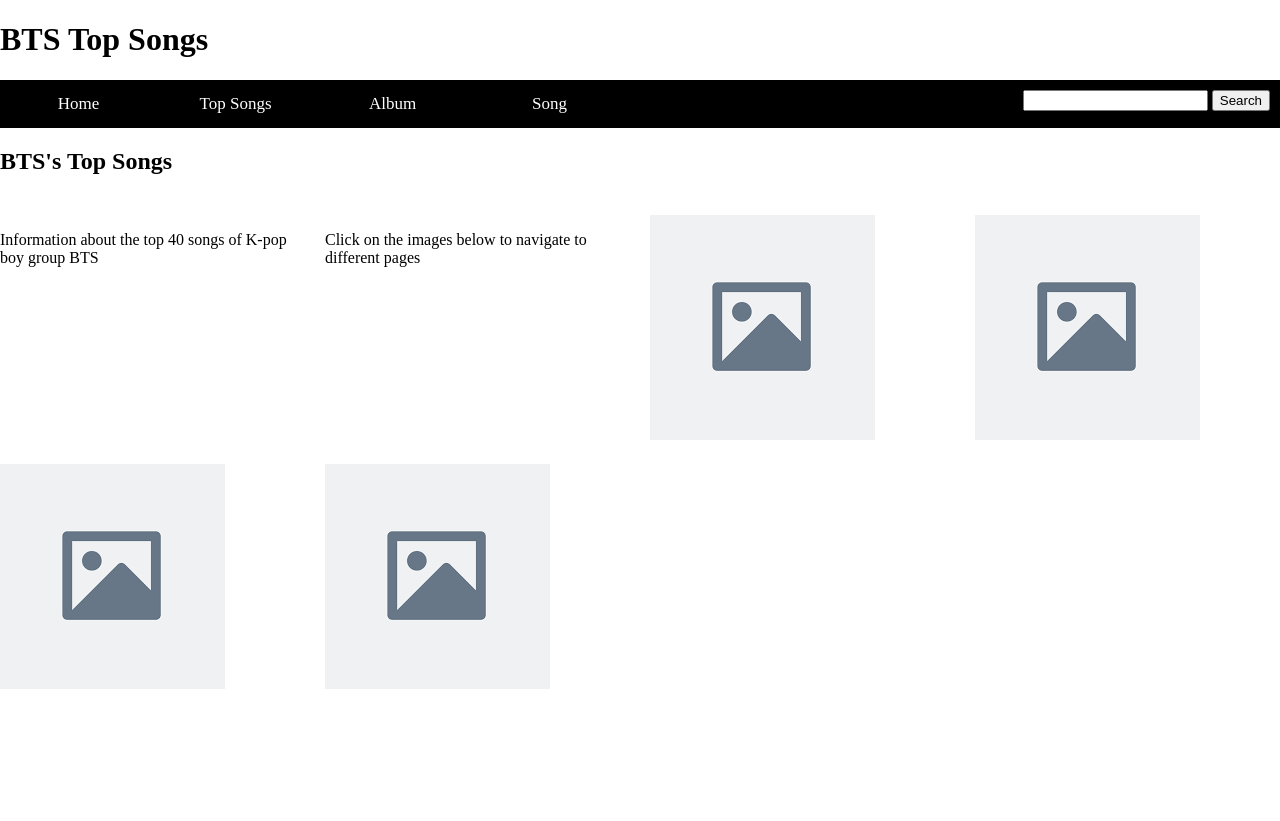
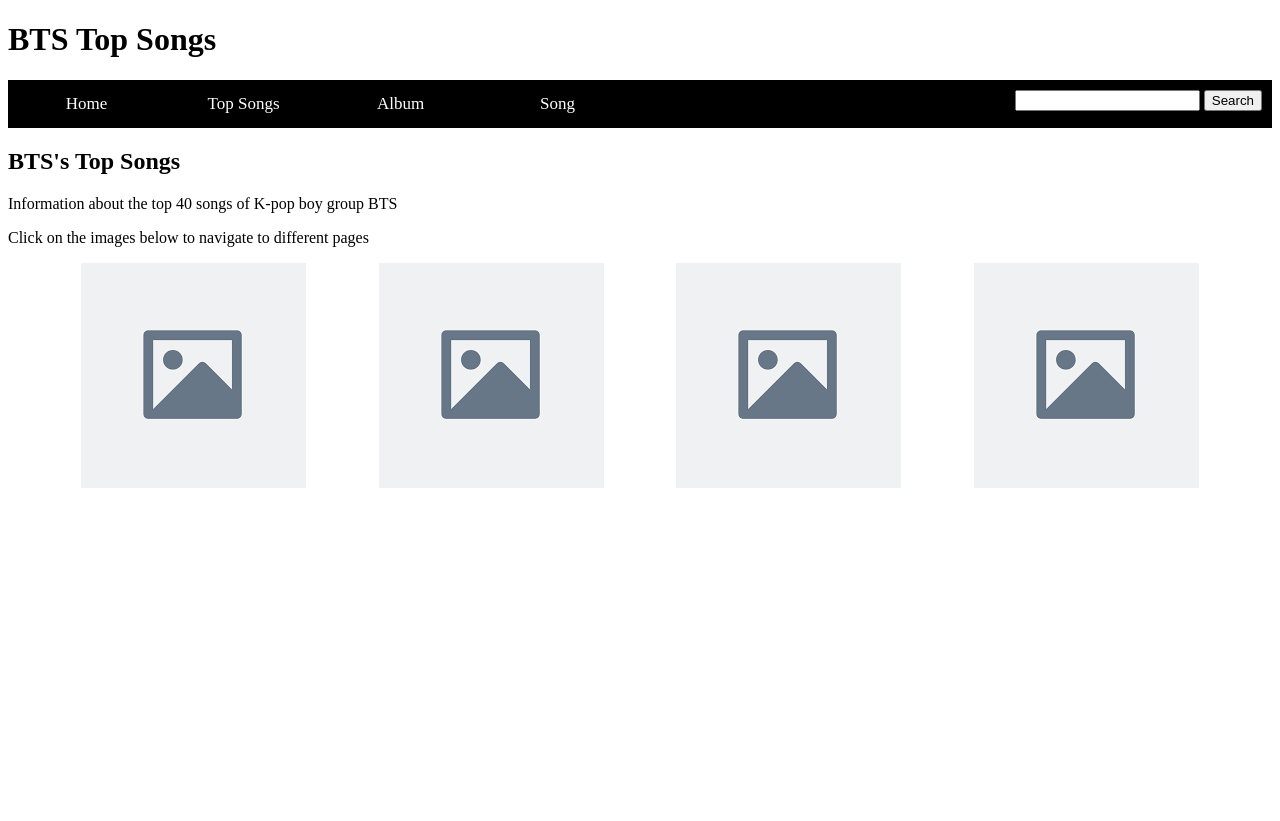
Before and after one commit to satoroal/BTS, a Flask app: page / in a window 1280 px wide. After the commit the page ends 488 px from the top, so only its background shows below. Run offline with Flask 3, Linux system fonts and the light colour scheme.

Commit message:
More general coding

```diff
--- a/main.py
+++ b/main.py
@@ -92,7 +92,5 @@
 
     return render_template("catalouge.html", song=songs_list, tag=title)
 
-
-
 if __name__ == "__main__":
     app.run(debug=True, host='0.0.0.0', port=81)
--- a/static/css/styles.css
+++ b/static/css/styles.css
@@ -1,10 +1,3 @@
-html, body {
-    margin: 0;
-    padding: 0;
-    height: 100%;
-    width: 100%;
-}
-
 form {
     float: right;
     margin-right: 20px;
@@ -52,14 +45,14 @@
     color: black;
 }
 
-main{
+.album-main{
     display:grid;
     grid-template-columns: 1fr 1fr 1fr 1fr;
     row-gap: 20px;
     column-gap: 20px;
 }
 
-main h2{
+.album-main h3{
     grid-column: 1/5;
 }
 
@@ -67,3 +60,18 @@
     background-color: lightskyblue;
     padding: 5px;
 }
+
+table{
+    width: 100%;
+    border-collapse: collapse;
+    table-layout: fixed;
+}
+
+th{
+    text-align: left;
+}
+
+.image-links {
+    display: flex;
+    justify-content: space-evenly
+}
--- a/templates/album.html
+++ b/templates/album.html
@@ -1,5 +1,6 @@
 {% extends "base.html" %}
       {% block main %}
+      <div class="album-main">
        {% for album, songs in album_dict.items() %}
        <article>
         <h3>{{ album }}</h3>
@@ -10,5 +11,5 @@
         </p>
        </article>
       {% endfor %}
-
+      </div>
   {% endblock %}
--- a/templates/index.html
+++ b/templates/index.html
@@ -3,6 +3,7 @@
         <h2>BTS's Top Songs</h2>
         <p>Information about the top 40 songs of K-pop boy group BTS</p>
         <p>Click on the images below to navigate to different pages</p>
+        <div class ="image-links">
         <a href ="/album">
           <img src = "/static/images/placeholder.png">
         </a>
@@ -15,4 +16,5 @@
         <a href="/song">
           <img src = "/static/images/placeholder.png">
         </a>
+        </div>
       {% endblock %}
```
